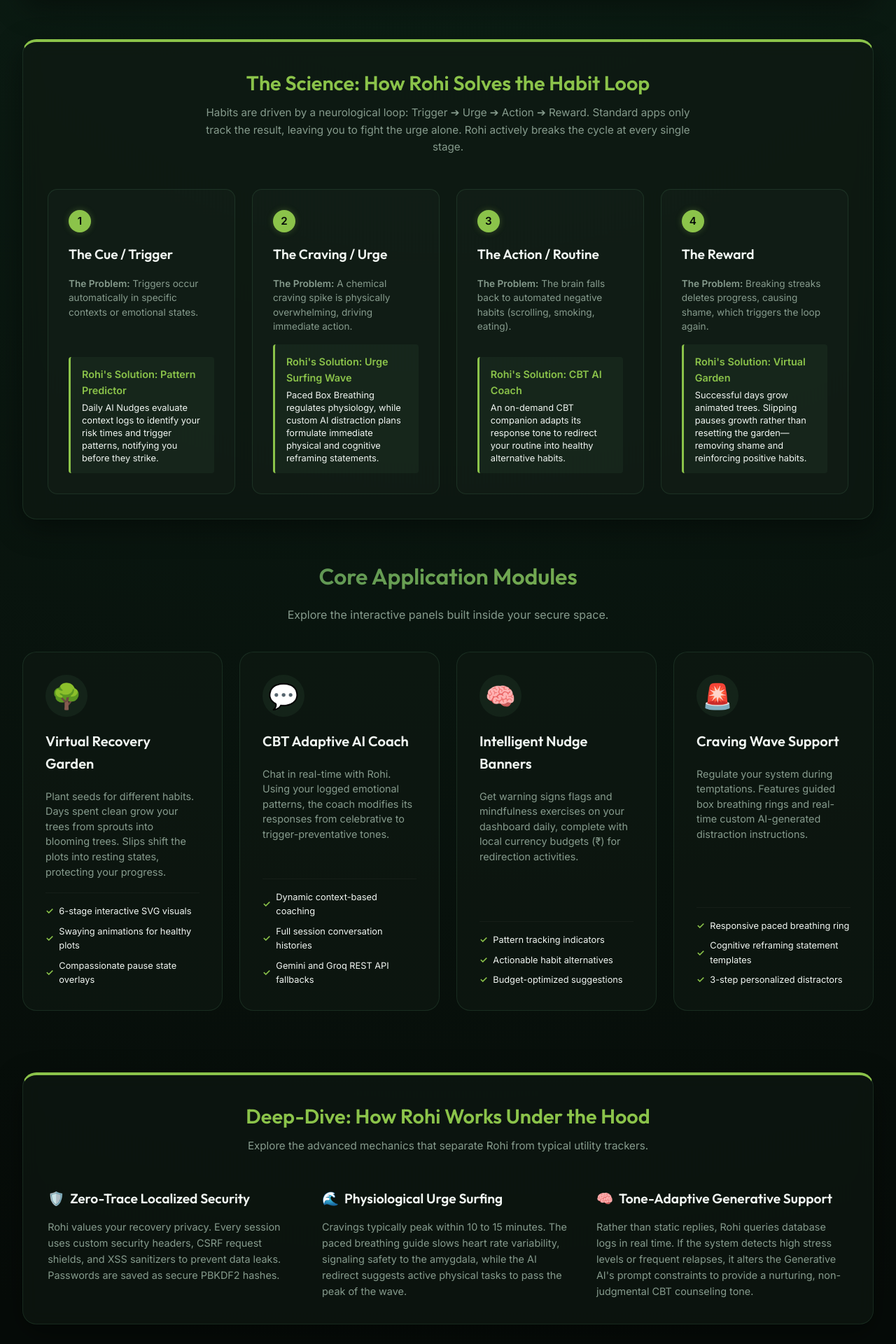
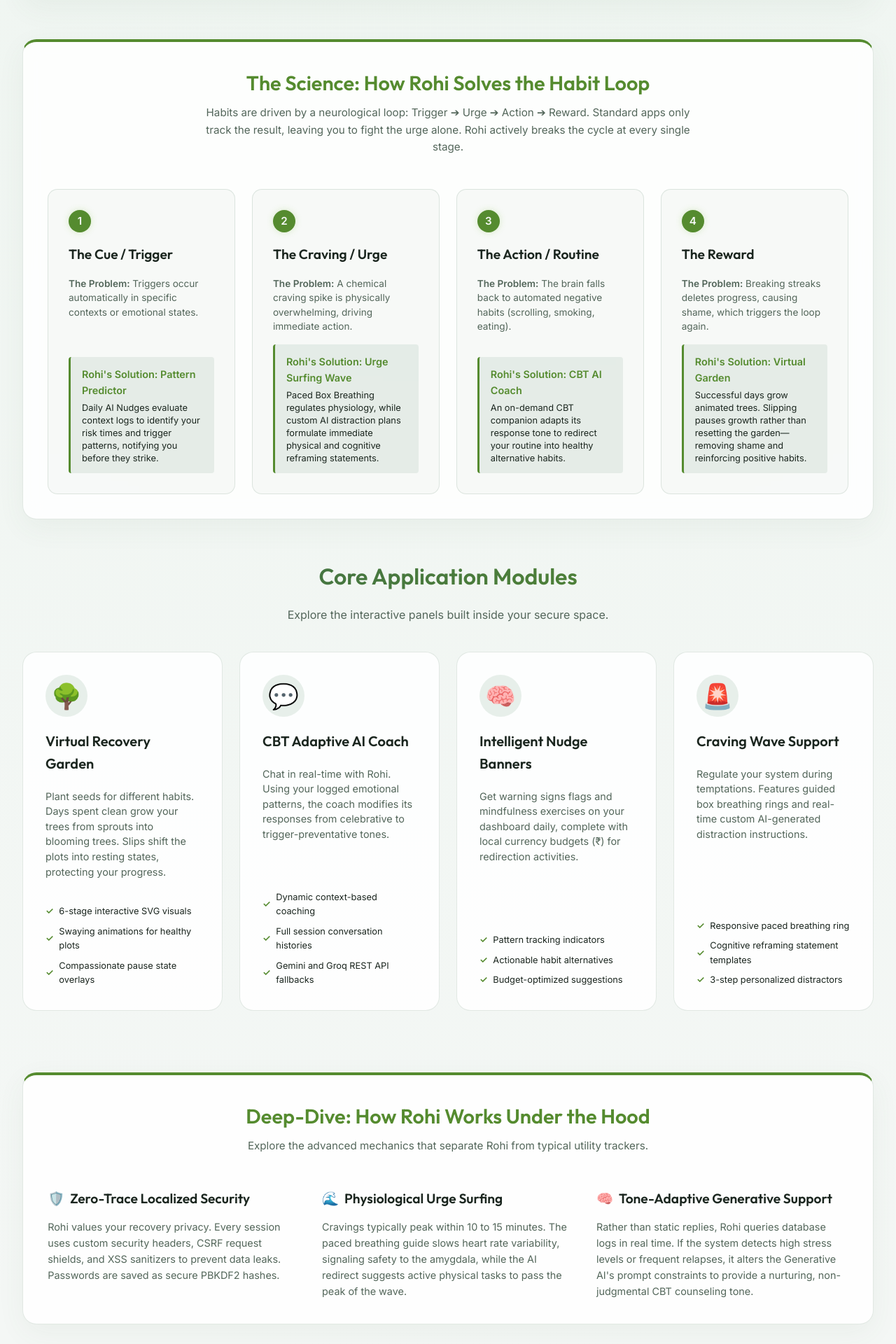
Before and after one commit to rohith1246/rohi, a Flask app: page / in a window 1280 px wide. Shown: the part 583-2503 px from the top of the page at 70% size. Run offline with Flask 3, Linux system fonts and the light colour scheme; some libraries are stand-ins or nearby versions.

Commit message:
design: transition application color palette to light off-white and sage green theme

```diff
--- a/static/style.css
+++ b/static/style.css
@@ -2,21 +2,21 @@
 @import url('https://fonts.googleapis.com/css2?family=Outfit:wght@300;400;500;600;700&family=Inter:wght@300;400;500;600&display=swap');
 
 :root {
-    --bg-app: #060b08;       /* Deep Midnight Forest Green */
-    --bg-card: rgba(16, 26, 19, 0.6); /* Glassmorphic Slate Green */
-    --bg-input: #0e1912;     /* Inset input box green */
+    --bg-app: #f4f7f5;       /* Soothing Off-White / Soft Sage Tint */
+    --bg-card: rgba(255, 255, 255, 0.85); /* Crisp White Glassmorphic */
+    --bg-input: #ffffff;     /* Clear White Input fields */
 
-    --primary: #4a805a;      /* Calming Sage Green */
-    --primary-light: #eff7f2;
-    --primary-hover: #3d6a4a;
-    --accent: #8bc34a;       /* Fresh Mint Bud */
+    --primary: #3d6a4a;      /* Deep Calming Sage Green */
+    --primary-light: #e8f2eb;
+    --primary-hover: #2f5239;
+    --accent: #558b2f;       /* Richer Grass Green (satisfies WCAG AA contrast) */
 
-    --text-main: #f1f6f2;    /* Soft Clean Cream */
-    --text-muted: #869b8d;   /* Muted Greenish Grey */
-    --border-color: rgba(74, 128, 90, 0.22);
+    --text-main: #1b261f;    /* Deep Charcoal Forest Green */
+    --text-muted: #53665a;   /* Slate Greenish Gray */
+    --border-color: rgba(61, 106, 74, 0.15);
 
-    --shadow-soft: 0 12px 40px rgba(0, 0, 0, 0.4);
-    --shadow-glow: 0 0 15px rgba(74, 128, 90, 0.1);
+    --shadow-soft: 0 12px 40px rgba(61, 106, 74, 0.06);
+    --shadow-glow: 0 0 15px rgba(61, 106, 74, 0.05);
 
     --radius-lg: 20px;
     --radius-md: 14px;
@@ -32,7 +32,7 @@
 
 body {
     font-family: 'Inter', sans-serif;
-    background: radial-gradient(circle at 50% 0%, #0d2217 0%, #060b08 80%);
+    background: radial-gradient(circle at 50% 0%, #eef5f0 0%, #f4f7f5 80%);
     color: var(--text-main);
     line-height: 1.6;
     min-height: 100vh;
@@ -803,7 +803,7 @@ h1, h2, h3, h4 {
 .hero-title {
     font-size: 2.4rem;
     line-height: 1.2;
-    background: linear-gradient(135deg, #ffffff, var(--primary));
+    background: linear-gradient(135deg, var(--text-main), var(--primary));
     -webkit-background-clip: text;
     -webkit-text-fill-color: transparent;
 }
@@ -922,7 +922,7 @@ h1, h2, h3, h4 {
 }
 
 .loop-step {
-    background: rgba(255, 255, 255, 0.02);
+    background: rgba(61, 106, 74, 0.03);
     border: 1px solid var(--border-color);
     border-radius: var(--radius-md);
     padding: 1.8rem;
@@ -936,8 +936,8 @@ h1, h2, h3, h4 {
 .loop-step:hover {
     border-color: var(--accent);
     transform: translateY(-4px);
-    box-shadow: var(--shadow-soft), 0 0 20px rgba(139, 195, 74, 0.08);
-    background: rgba(255, 255, 255, 0.03);
+    box-shadow: var(--shadow-soft), 0 0 20px rgba(85, 139, 47, 0.08);
+    background: rgba(61, 106, 74, 0.06);
 }
 
 .step-num {
@@ -992,7 +992,7 @@ h1, h2, h3, h4 {
 
 /* Glassmorphism Hero Graphic Card */
 .hero-graphic-card {
-    background: rgba(16, 26, 19, 0.4);
+    background: var(--bg-card);
     backdrop-filter: blur(8px);
     border: 1px solid var(--border-color);
     border-radius: var(--radius-lg);
```
